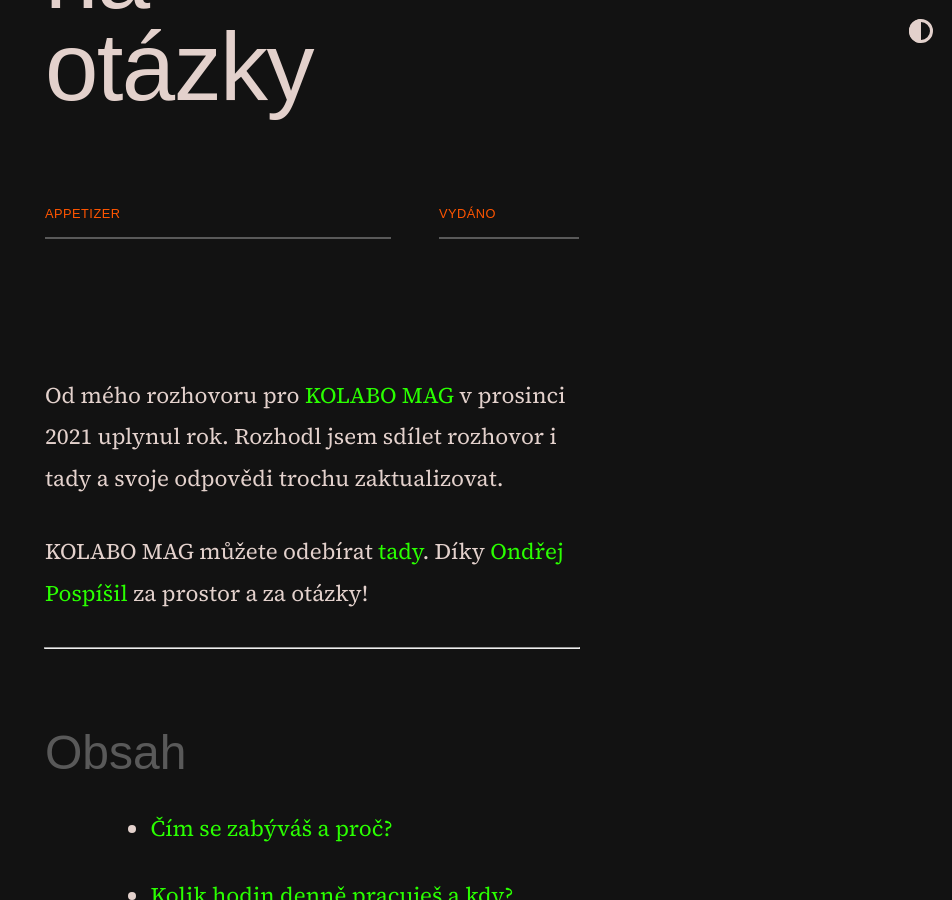
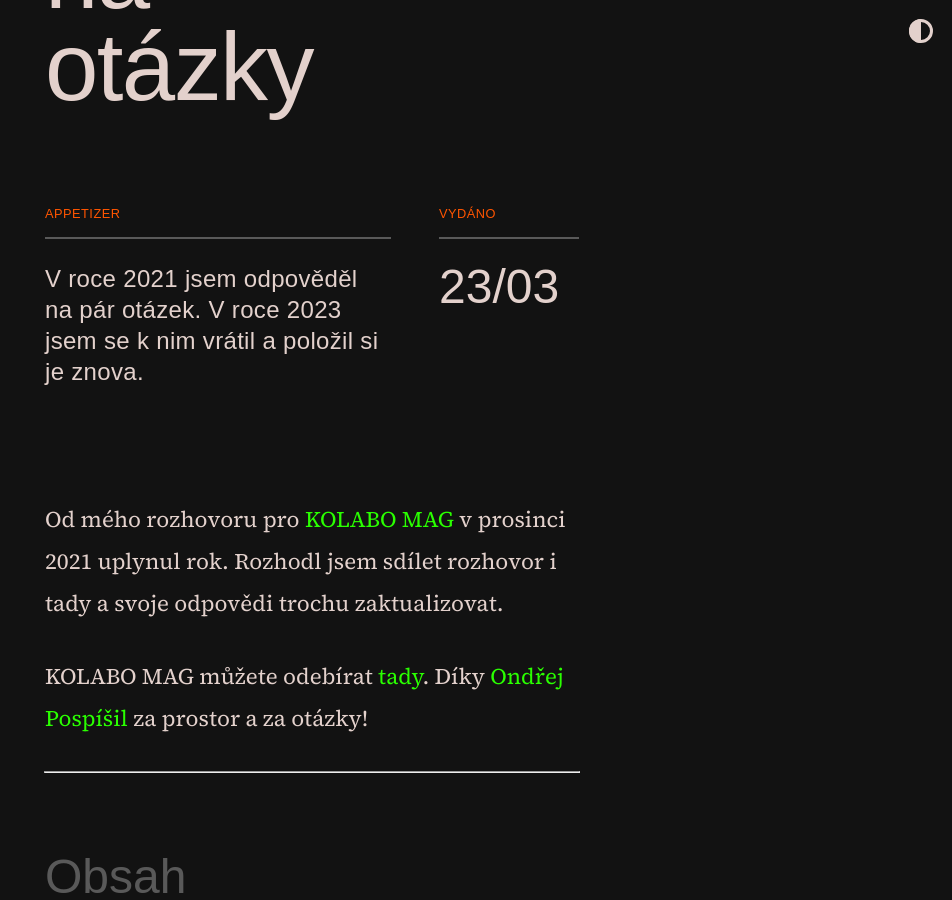
Before and after one commit to scherrer-txt/bts, a Jekyll site: the page built from _posts/2023-03-20-par-odpovedi.md, in a window 1280 px wide and 900 px high, scrolled down 597 px. Shown: the whole window, without its empty margins (328-1280 px from the left). Built offline with Jekyll 4.4.1, drawn with Linux system fonts in a browser that asks for light colours; some web fonts are replaced.

Commit message:
Update 2023-03-20-par-odpovedi.md

```diff
--- a/_posts/2023-03-20-par-odpovedi.md
+++ b/_posts/2023-03-20-par-odpovedi.md
@@ -1,11 +1,11 @@
 ---
 layout: post
 title: Pár odpovědí na otázky
-subtitle: Behind the Screens
+perex: V roce 2021 jsem odpověděl na pár otázek. V roce 2023 jsem se k nim vrátil a položil si je znova.
+order: 11
+release: 23/03
 author: scherrer.txt
 thumbnail: /assets/bts-11-thumb.png
-img: /assets/bts-11-thumb.png
-order: 11
 ---
 
 Od mého rozhovoru pro [KOLABO MAG](https://medium.com/@kolabocrew) v prosinci 2021 uplynul rok. Rozhodl jsem sdílet rozhovor i tady a svoje odpovědi trochu zaktualizovat.
```
